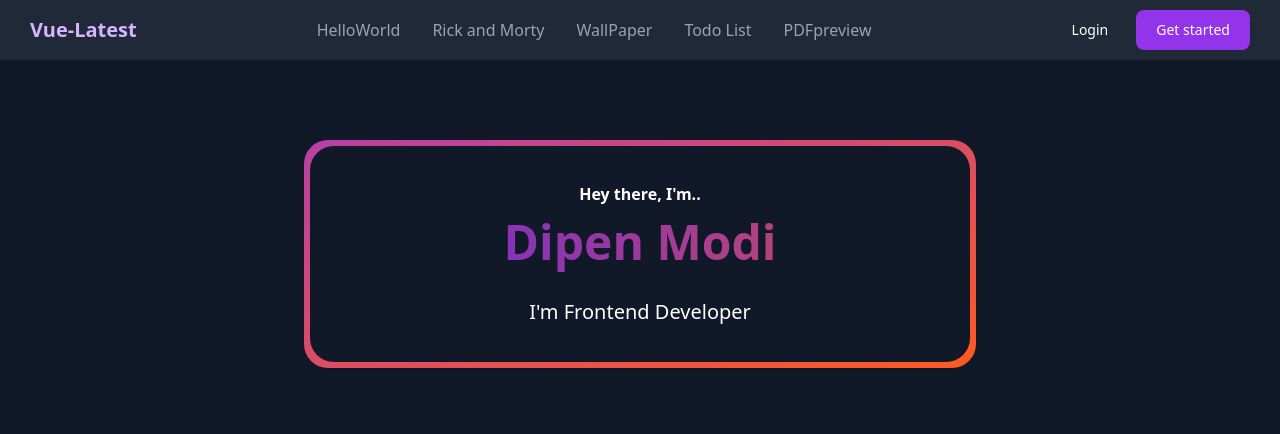
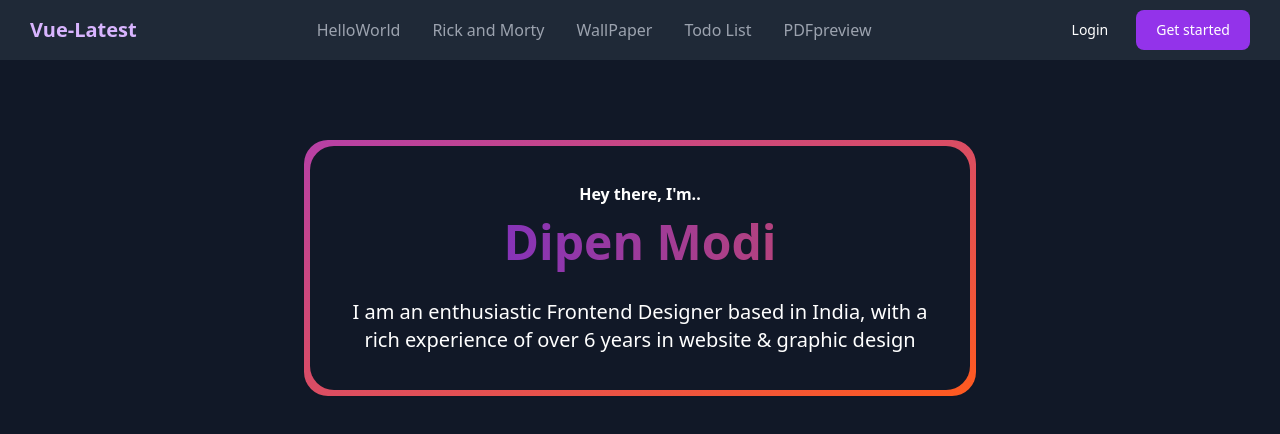
Before and after one commit to DipeniFlair/vue-latest, a Vue app: page / in a window 1280 px wide. Shown: the top 434 px of the page. Built offline with nearby package versions, Linux system fonts and the light colour scheme.

Commit message:
feat: Base changes

```diff
--- a/package.json
+++ b/package.json
@@ -15,7 +15,8 @@
     "pdfjs-dist": "^3.5.141",
     "pexels": "^1.4.0",
     "vue": "^3.2.45",
-    "vue-router": "^4.1.6"
+    "vue-router": "^4.1.6",
+    "vuex": "^4.0.2"
   },
   "devDependencies": {
     "@vitejs/plugin-vue": "^4.0.0",
--- a/src/views/pages/TheWelcome.vue
+++ b/src/views/pages/TheWelcome.vue
@@ -10,7 +10,7 @@
 							class="text-5xl leading-normal text-transparent animate-text bg-clip-text bg-gradient-to-l from-purple-500 via-orange-500 to-purple-700">Dipen
 							Modi</h1>
 					</span>
-					<p class="text-xl">I'm Frontend Developer</p>
+					<p class="text-xl">I am an enthusiastic Frontend Designer based in India, with a rich experience of over 6 years in website & graphic design</p>
 				</div>
 			</div>
 		</div>
--- a/vite.config.js
+++ b/vite.config.js
@@ -12,6 +12,7 @@ export default defineConfig({
     }
   },
   server: {
-    host: true
-  }
+    host: "192.168.1.155",
+    port: 3005,
+  },
 })
```
Also changed, not shown: 1 other file (tests, documents, lock files or other folders).
